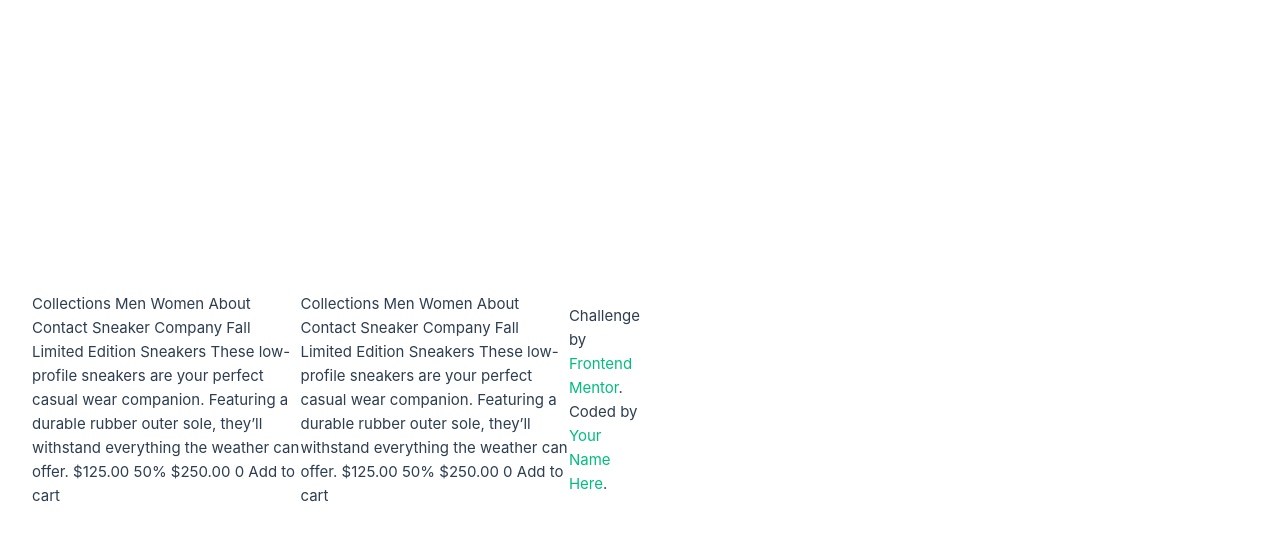
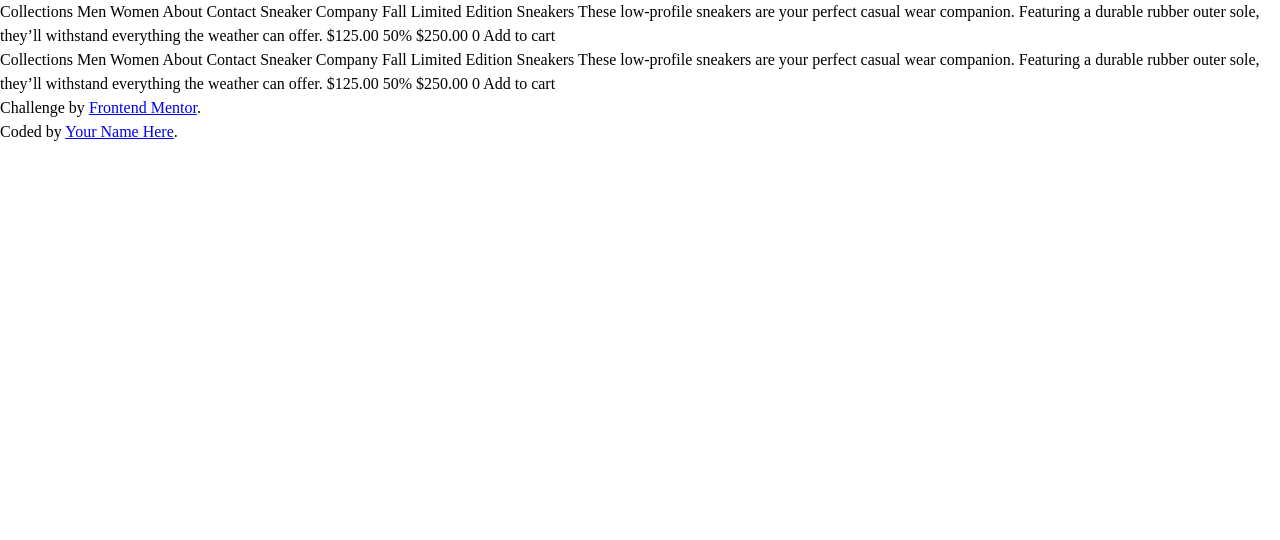
Before and after one commit to javiermruelas/ecommerce-product-page, a Vue app in the folder ecommerce-product-page/: page / in a window 1280 px wide. Shown: the top 540 px of the page. Built offline with nearby package versions, Linux system fonts and the light colour scheme.

Commit message:
added josh comeaus css reset

```diff
--- a/ecommerce-product-page/src/assets/base.css
+++ /dev/null
@@ -1,74 +0,0 @@
-/* color palette from <https://github.com/vuejs/theme> */
-:root {
-  --vt-c-white: #ffffff;
-  --vt-c-white-soft: #f8f8f8;
-  --vt-c-white-mute: #f2f2f2;
-
-  --vt-c-black: #181818;
-  --vt-c-black-soft: #222222;
-  --vt-c-black-mute: #282828;
-
-  --vt-c-indigo: #2c3e50;
-
-  --vt-c-divider-light-1: rgba(60, 60, 60, 0.29);
-  --vt-c-divider-light-2: rgba(60, 60, 60, 0.12);
-  --vt-c-divider-dark-1: rgba(84, 84, 84, 0.65);
-  --vt-c-divider-dark-2: rgba(84, 84, 84, 0.48);
-
-  --vt-c-text-light-1: var(--vt-c-indigo);
-  --vt-c-text-light-2: rgba(60, 60, 60, 0.66);
-  --vt-c-text-dark-1: var(--vt-c-white);
-  --vt-c-text-dark-2: rgba(235, 235, 235, 0.64);
-}
-
-/* semantic color variables for this project */
-:root {
-  --color-background: var(--vt-c-white);
-  --color-background-soft: var(--vt-c-white-soft);
-  --color-background-mute: var(--vt-c-white-mute);
-
-  --color-border: var(--vt-c-divider-light-2);
-  --color-border-hover: var(--vt-c-divider-light-1);
-
-  --color-heading: var(--vt-c-text-light-1);
-  --color-text: var(--vt-c-text-light-1);
-
-  --section-gap: 160px;
-}
-
-@media (prefers-color-scheme: dark) {
-  :root {
-    --color-background: var(--vt-c-black);
-    --color-background-soft: var(--vt-c-black-soft);
-    --color-background-mute: var(--vt-c-black-mute);
-
-    --color-border: var(--vt-c-divider-dark-2);
-    --color-border-hover: var(--vt-c-divider-dark-1);
-
-    --color-heading: var(--vt-c-text-dark-1);
-    --color-text: var(--vt-c-text-dark-2);
-  }
-}
-
-*,
-*::before,
-*::after {
-  box-sizing: border-box;
-  margin: 0;
-  position: relative;
-  font-weight: normal;
-}
-
-body {
-  min-height: 100vh;
-  color: var(--color-text);
-  background: var(--color-background);
-  transition: color 0.5s, background-color 0.5s;
-  line-height: 1.6;
-  font-family: Inter, -apple-system, BlinkMacSystemFont, 'Segoe UI', Roboto, Oxygen, Ubuntu,
-    Cantarell, 'Fira Sans', 'Droid Sans', 'Helvetica Neue', sans-serif;
-  font-size: 15px;
-  text-rendering: optimizeLegibility;
-  -webkit-font-smoothing: antialiased;
-  -moz-osx-font-smoothing: grayscale;
-}
--- a/ecommerce-product-page/src/assets/main.css
+++ b/ecommerce-product-page/src/assets/main.css
@@ -1,35 +1,5 @@
-@import './base.css';
+@import './reset.css';
 
-#app {
-  max-width: 1280px;
-  margin: 0 auto;
-  padding: 2rem;
+:root {
 
-  font-weight: normal;
 }
-
-a,
-.green {
-  text-decoration: none;
-  color: hsla(160, 100%, 37%, 1);
-  transition: 0.4s;
-}
-
-@media (hover: hover) {
-  a:hover {
-    background-color: hsla(160, 100%, 37%, 0.2);
-  }
-}
-
-@media (min-width: 1024px) {
-  body {
-    display: flex;
-    place-items: center;
-  }
-
-  #app {
-    display: grid;
-    grid-template-columns: 1fr 1fr;
-    padding: 0 2rem;
-  }
-}
--- /dev/null
+++ b/ecommerce-product-page/src/assets/reset.css
@@ -0,0 +1,29 @@
+*, *::before, *::after {
+    box-sizing: border-box;
+}
+
+* {
+    margin: 0;
+}
+
+html, body {
+    height: 100%;
+}
+
+body {
+    line-height: 1.5;
+    -webkit-font-smoothing: antialiased;
+}
+
+img, picture, video, canvas, svg {
+    display: block;
+    max-width: 100%;
+}
+
+input, button, textarea, select {
+    font: inherit;
+}
+
+p, h1, h2, h3, h4, h5, h6 {
+    overflow-wrap: break-word;
+}
```
